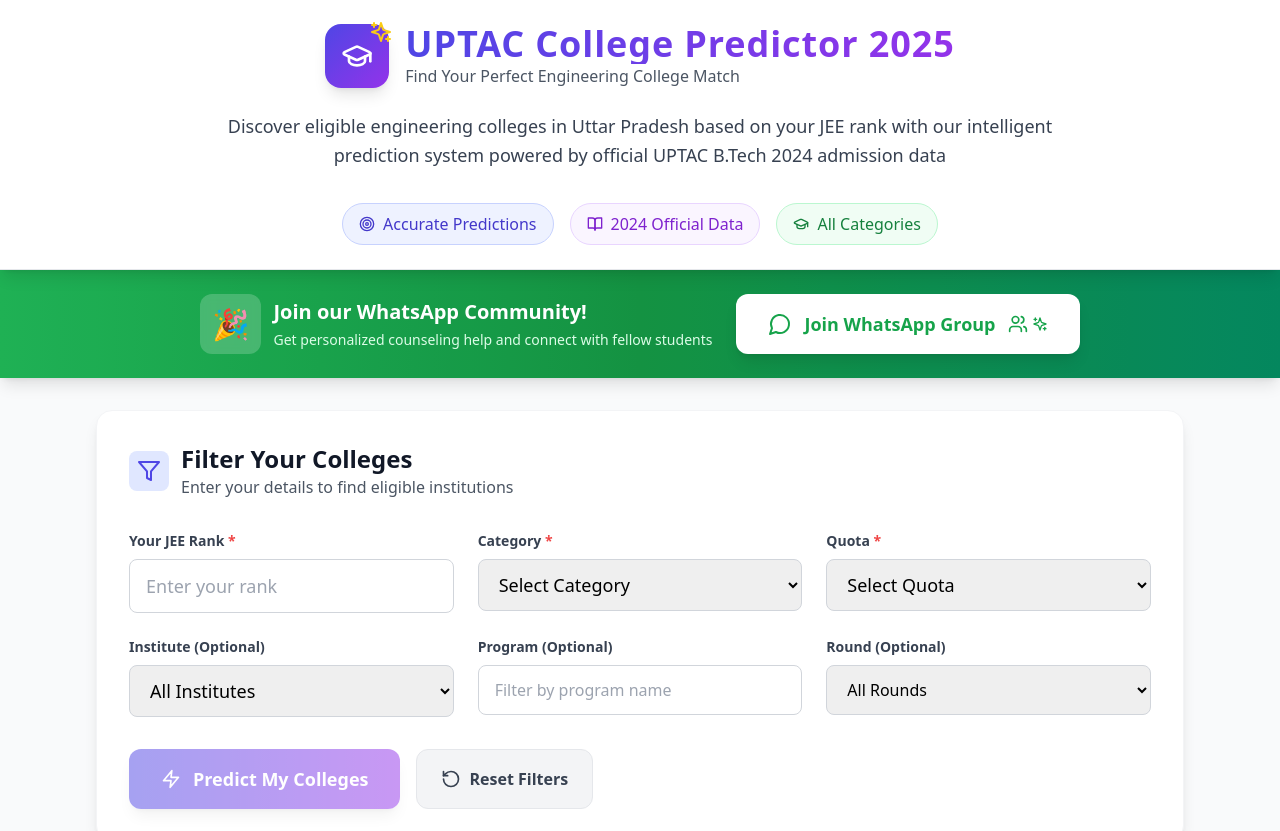
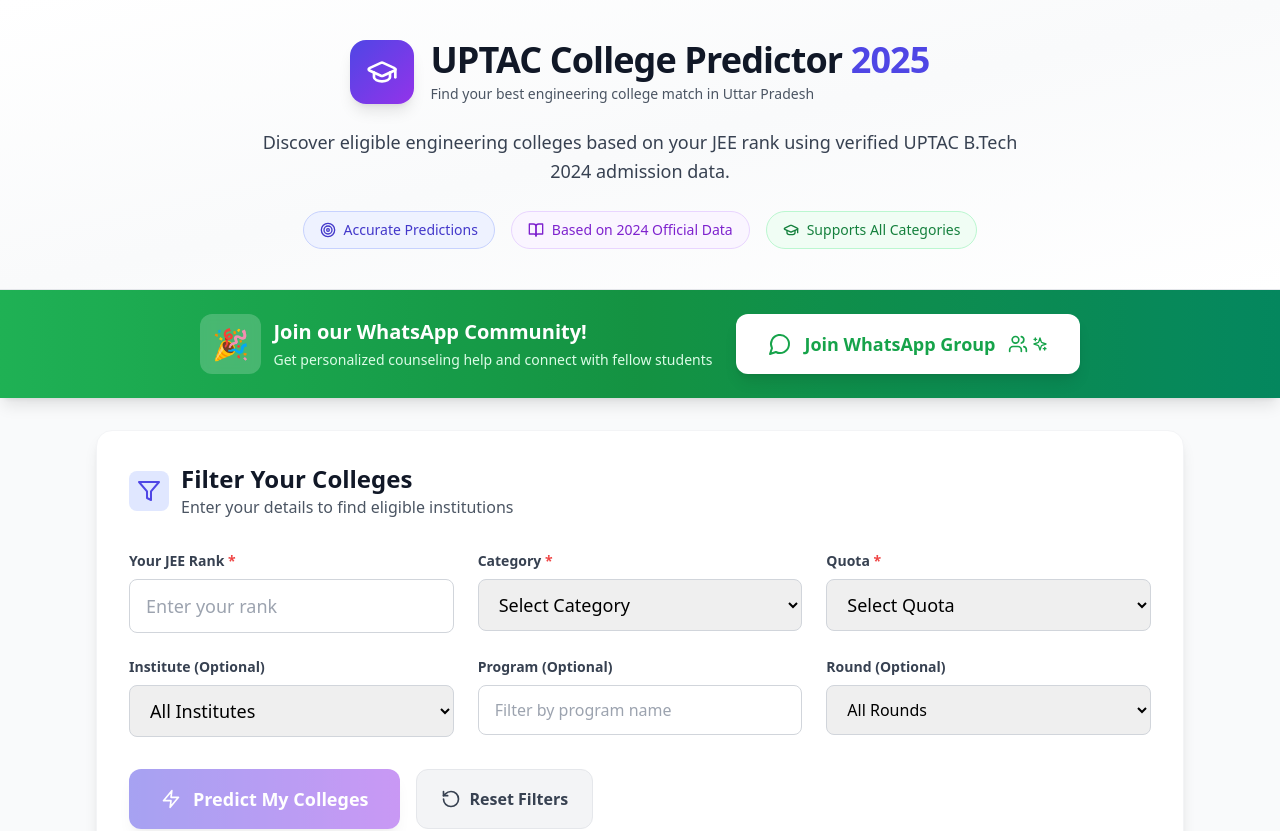
Before and after one commit to 0Tusharbhardwaj/uptac-college-predictor, a React (Vite) app: page / in a window 1280 px wide. Shown: the top 831 px of the page. Built offline with nearby package versions, Linux system fonts and the light colour scheme.

Commit message:
Update Header.tsx

```diff
--- a/src/components/Header.tsx
+++ b/src/components/Header.tsx
@@ -3,43 +3,46 @@
 
 const Header: React.FC = () => {
   return (
-    <header className="sticky top-0 z-50 bg-white shadow-lg border-b border-gray-200">
-      <div className="max-w-6xl mx-auto px-4 sm:px-6 lg:px-8 py-6">
-        <div className="text-center">
-          <div className="flex items-center justify-center gap-4 mb-6">
+    <header className="bg-gradient-to-br from-white via-gray-50 to-white border-b border-gray-200 shadow-sm">
+      <div className="max-w-6xl mx-auto px-4 sm:px-6 lg:px-8 py-10">
+        <div className="flex flex-col items-center text-center space-y-6">
+          {/* Logo and Title */}
+          <div className="flex items-center gap-4">
             <div className="relative">
               <div className="w-16 h-16 bg-gradient-to-br from-indigo-600 to-purple-600 rounded-2xl flex items-center justify-center shadow-lg">
                 <GraduationCap className="w-8 h-8 text-white" />
               </div>
-              <div className="absolute -top-1 -right-1">
-                <Sparkles className="w-6 h-6 text-yellow-400" />
-              </div>
+              <Sparkles className="w-5 h-5 text-yellow-400 absolute -top-2 -right-2 animate-ping" />
             </div>
             <div className="text-left">
-              <h1 className="text-3xl md:text-4xl font-bold tracking-wide bg-gradient-to-r from-indigo-600 to-purple-600 bg-clip-text text-transparent">
-                UPTAC College Predictor 2025
+              <h1 className="text-4xl font-extrabold tracking-tight text-gray-900">
+                UPTAC College Predictor <span className="text-indigo-600">2025</span>
               </h1>
-              <p className="text-gray-600 font-medium">Find Your Perfect Engineering College Match</p>
+              <p className="text-sm text-gray-600 font-medium mt-1">
+                Find your best engineering college match in Uttar Pradesh
+              </p>
             </div>
           </div>
 
-          <p className="text-lg text-gray-700 mb-8 max-w-4xl mx-auto leading-relaxed">
-            Discover eligible engineering colleges in Uttar Pradesh based on your JEE rank with our intelligent prediction system powered by official UPTAC B.Tech 2024 admission data
+          {/* Description */}
+          <p className="text-lg text-gray-700 max-w-3xl leading-relaxed">
+            Discover eligible engineering colleges based on your JEE rank using verified UPTAC B.Tech 2024 admission data.
           </p>
 
+          {/* Feature Pills */}
           <div className="flex flex-wrap justify-center gap-4">
-            <div className="flex items-center gap-2 bg-indigo-50 text-indigo-700 px-4 py-2 rounded-full border border-indigo-200">
+            <span className="flex items-center gap-2 bg-indigo-50 text-indigo-700 px-4 py-2 rounded-full border border-indigo-200 text-sm font-medium">
               <Target className="w-4 h-4" />
-              <span className="font-medium">Accurate Predictions</span>
-            </div>
-            <div className="flex items-center gap-2 bg-purple-50 text-purple-700 px-4 py-2 rounded-full border border-purple-200">
+              Accurate Predictions
+            </span>
+            <span className="flex items-center gap-2 bg-purple-50 text-purple-700 px-4 py-2 rounded-full border border-purple-200 text-sm font-medium">
               <BookOpen className="w-4 h-4" />
-              <span className="font-medium">2024 Official Data</span>
-            </div>
-            <div className="flex items-center gap-2 bg-green-50 text-green-700 px-4 py-2 rounded-full border border-green-200">
+              Based on 2024 Official Data
+            </span>
+            <span className="flex items-center gap-2 bg-green-50 text-green-700 px-4 py-2 rounded-full border border-green-200 text-sm font-medium">
               <GraduationCap className="w-4 h-4" />
-              <span className="font-medium">All Categories</span>
-            </div>
+              Supports All Categories
+            </span>
           </div>
         </div>
       </div>
```
